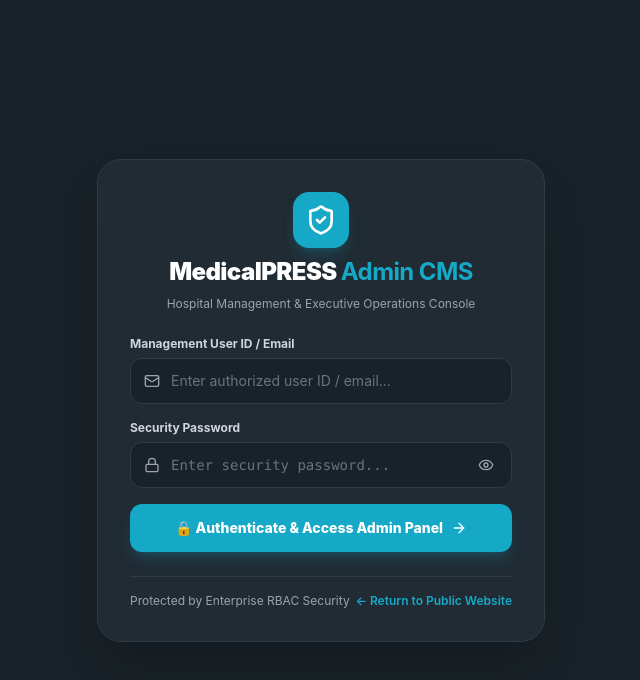
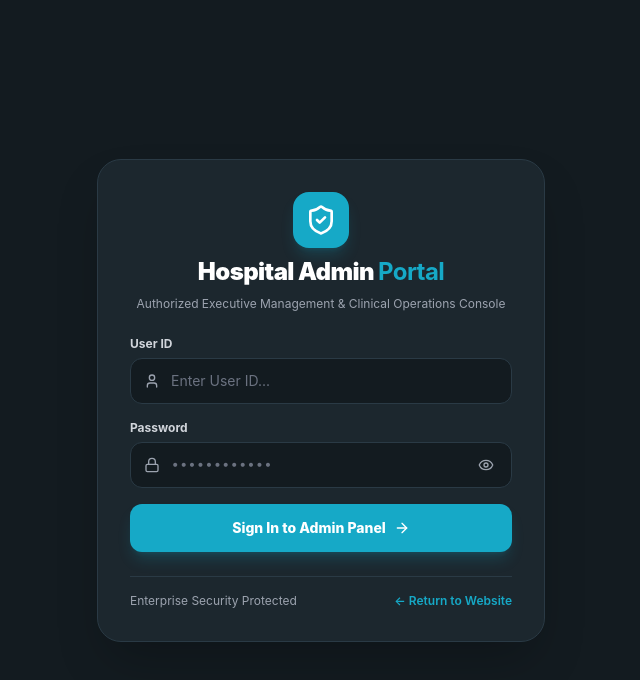
Before and after one commit to karimmdsaimon11-tech/Hospital-System, a Next.js app: page /admin/login in a window 1280 px wide. Shown: the top 680 px of the page, without its empty margins (319-959 px from the left). Built offline with nearby package versions, Linux system fonts and the light colour scheme; no server answers.

Commit message:
Security: hide admin links from public site, enforce login credentials and middleware protection

```diff
--- a/src/app/(public)/sitemap/page.tsx
+++ b/src/app/(public)/sitemap/page.tsx
@@ -20,9 +20,6 @@ export default function SitemapPage() {
     { title: 'Frequently Asked Questions (FAQ)', href: '/faq' },
     { title: 'Hospital Careers & Medical Vacancies', href: '/careers' },
     { title: 'Contact Hospital & Google Maps', href: '/contact' },
-    { title: 'UI Component Showcase (Section 66)', href: '/component-showcase' },
-    { title: 'Blog Editorial Component (Section 67)', href: '/blog-component' },
-    { title: 'Hospital Management Admin CMS', href: '/admin/login' },
   ];
 
   return (
--- a/src/app/admin/layout.tsx
+++ b/src/app/admin/layout.tsx
@@ -44,14 +44,55 @@ export default function AdminLayout({
   const router = useRouter();
   const [sidebarOpen, setSidebarOpen] = useState(false);
   const [user, setUser] = useState({
-    name: 'Dr. Arthur Sterling',
+    name: 'Hospital Administrator',
     role: 'Super Admin',
-    email: 'admin@medicalpress.com',
+    email: 'Admin@776753',
   });
+  const [authChecking, setAuthChecking] = useState(pathname !== '/admin/login');
+
+  useEffect(() => {
+    if (pathname === '/admin/login') {
+      setAuthChecking(false);
+      return;
+    }
+
+    const hasSession = document.cookie.includes('medicalpress_session=');
+    if (!hasSession) {
+      router.push('/admin/login');
+      return;
+    }
+
+    try {
+      const match = document.cookie.match(/medicalpress_session=([^;]+)/);
+      if (match && match[1]) {
+        const decoded = JSON.parse(decodeURIComponent(match[1]));
+        if (decoded) {
+          setUser({
+            name: decoded.name || 'Hospital Administrator',
+            role: decoded.role || 'Super Admin',
+            email: decoded.email || 'Admin@776753',
+          });
+        }
+      }
+    } catch (e) {}
+
+    setAuthChecking(false);
+  }, [pathname, router]);
 
   // If on login page, render children without sidebar
   if (pathname === '/admin/login') {
     return <>{children}</>;
+  }
+
+  if (authChecking) {
+    return (
+      <div className="min-h-screen bg-[#131b20] flex items-center justify-center p-4">
+        <div className="flex flex-col items-center space-y-3 text-white">
+          <div className="w-8 h-8 border-2 border-primary border-t-transparent rounded-full animate-spin" />
+          <span className="text-xs text-gray-400 font-bold">Verifying authorization...</span>
+        </div>
+      </div>
+    );
   }
 
   const handleLogout = async () => {
@@ -161,11 +202,11 @@ export default function AdminLayout({
         <div className="p-4 border-t border-[#2E3C47] flex items-center justify-between">
           <div className="flex items-center space-x-2.5 min-w-0">
             <div className="w-9 h-9 rounded-full bg-primary/20 border border-primary text-primary font-bold flex items-center justify-center text-xs shrink-0">
-              AS
+              AD
             </div>
             <div className="min-w-0">
               <div className="text-xs font-bold text-white truncate">{user.name}</div>
-              <div className="text-[10px] text-gray-400 truncate">{user.role}</div>
+              <div className="text-[10px] text-gray-400 truncate">{user.email}</div>
             </div>
           </div>
           <button
@@ -267,11 +308,11 @@ export default function AdminLayout({
             {/* User Profile Badge */}
             <div className="flex items-center space-x-2 pl-2 border-l border-gray-200">
               <div className="w-8 h-8 rounded-full bg-primary/15 text-primary font-bold flex items-center justify-center text-xs">
-                AS
+                AD
               </div>
               <div className="hidden md:block text-left">
                 <div className="text-xs font-bold text-dark leading-tight">{user.name}</div>
-                <div className="text-[10px] text-primary font-semibold leading-tight">{user.role}</div>
+                <div className="text-[10px] text-primary font-semibold leading-tight">{user.email}</div>
               </div>
             </div>
           </div>
--- a/src/app/admin/login/page.tsx
+++ b/src/app/admin/login/page.tsx
@@ -3,11 +3,11 @@
 import React, { useState } from 'react';
 import Link from 'next/link';
 import { useRouter } from 'next/navigation';
-import { ShieldCheck, Lock, Mail, AlertCircle, ArrowRight, Eye, EyeOff } from 'lucide-react';
+import { ShieldCheck, Lock, User, AlertCircle, ArrowRight, Eye, EyeOff, Loader2 } from 'lucide-react';
 
 export default function AdminLoginPage() {
   const router = useRouter();
-  const [email, setEmail] = useState('');
+  const [userId, setUserId] = useState('');
   const [password, setPassword] = useState('');
   const [showPassword, setShowPassword] = useState(false);
   const [loading, setLoading] = useState(false);
@@ -22,7 +22,7 @@ export default function AdminLoginPage() {
       const res = await fetch('/api/auth/login', {
         method: 'POST',
         headers: { 'Content-Type': 'application/json' },
-        body: JSON.stringify({ email, password }),
+        body: JSON.stringify({ userId: userId.trim(), password: password.trim() }),
       });
 
       const data = await res.json();
@@ -30,6 +30,7 @@ export default function AdminLoginPage() {
 
       // Redirect to admin dashboard
       router.push('/admin');
+      router.refresh();
     } catch (err: any) {
       setError(err.message || 'Access Denied: Invalid User ID or Password.');
     } finally {
@@ -38,18 +39,18 @@ export default function AdminLoginPage() {
   };
 
   return (
-    <div className="min-h-screen bg-[#192228] flex items-center justify-center p-4">
-      <div className="max-w-md w-full bg-[#202B33] border border-[#2E3C47] rounded-3xl p-8 shadow-2xl space-y-6 text-white animate-fadeIn">
+    <div className="min-h-screen bg-[#131b20] flex items-center justify-center p-4">
+      <div className="max-w-md w-full bg-[#1c272e] border border-[#2a3a45] rounded-3xl p-8 shadow-2xl space-y-6 text-white animate-fadeIn">
         {/* Header */}
         <div className="text-center space-y-2">
           <div className="w-14 h-14 rounded-2xl bg-primary text-white flex items-center justify-center mx-auto shadow-lg shadow-primary/20">
             <ShieldCheck className="w-8 h-8" />
           </div>
           <h1 className="text-2xl font-black tracking-tight text-white">
-            MedicalPRESS <span className="text-primary font-bold">Admin CMS</span>
+            Hospital Admin <span className="text-primary font-bold">Portal</span>
           </h1>
           <p className="text-xs text-gray-400">
-            Hospital Management & Executive Operations Console
+            Authorized Executive Management & Clinical Operations Console
           </p>
         </div>
 
@@ -63,22 +64,23 @@ export default function AdminLoginPage() {
         {/* Secure Login Form */}
         <form onSubmit={handleLogin} className="space-y-4 text-xs">
           <div>
-            <label className="block font-bold text-gray-300 mb-1.5">Management User ID / Email</label>
+            <label className="block font-bold text-gray-300 mb-1.5">User ID</label>
             <div className="relative">
-              <Mail className="absolute left-3.5 top-1/2 -translate-y-1/2 w-4 h-4 text-gray-400" />
+              <User className="absolute left-3.5 top-1/2 -translate-y-1/2 w-4 h-4 text-gray-400" />
               <input
-                type="email"
+                type="text"
                 required
-                value={email}
-                onChange={(e) => setEmail(e.target.value)}
-                placeholder="Enter authorized user ID / email..."
-                className="w-full pl-10 pr-4 py-3 rounded-xl bg-[#192228] border border-[#2E3C47] text-white placeholder-gray-500 focus:outline-none focus:border-primary text-xs sm:text-sm"
+                value={userId}
+                onChange={(e) => setUserId(e.target.value)}
+                placeholder="Enter User ID..."
+                autoComplete="username"
+                className="w-full pl-10 pr-4 py-3 rounded-xl bg-[#131b20] border border-[#2a3a45] text-white placeholder-gray-500 focus:outline-none focus:border-primary text-xs sm:text-sm"
               />
             </div>
           </div>
 
           <div>
-            <label className="block font-bold text-gray-300 mb-1.5">Security Password</label>
+            <label className="block font-bold text-gray-300 mb-1.5">Password</label>
             <div className="relative">
               <Lock className="absolute left-3.5 top-1/2 -translate-y-1/2 w-4 h-4 text-gray-400" />
               <input
@@ -86,8 +88,9 @@ export default function AdminLoginPage() {
                 required
                 value={password}
                 onChange={(e) => setPassword(e.target.value)}
-                placeholder="Enter security password..."
-                className="w-full pl-10 pr-10 py-3 rounded-xl bg-[#192228] border border-[#2E3C47] text-white placeholder-gray-500 focus:outline-none focus:border-primary text-xs sm:text-sm font-mono"
+                placeholder="••••••••••••"
+                autoComplete="current-password"
+                className="w-full pl-10 pr-10 py-3 rounded-xl bg-[#131b20] border border-[#2a3a45] text-white placeholder-gray-500 focus:outline-none focus:border-primary text-xs sm:text-sm font-mono"
               />
               <button
                 type="button"
@@ -105,15 +108,24 @@ export default function AdminLoginPage() {
             disabled={loading}
             className="w-full py-3.5 rounded-xl bg-primary hover:bg-primary-hover text-white font-extrabold text-xs sm:text-sm shadow-lg shadow-primary/20 transition flex items-center justify-center space-x-2 disabled:opacity-50 mt-2"
           >
-            <span>{loading ? 'Verifying Authorization...' : '🔒 Authenticate & Access Admin Panel'}</span>
-            <ArrowRight className="w-4 h-4" />
+            {loading ? (
+              <>
+                <Loader2 className="w-4 h-4 animate-spin" />
+                <span>Verifying Authorization...</span>
+              </>
+            ) : (
+              <>
+                <span>Sign In to Admin Panel</span>
+                <ArrowRight className="w-4 h-4" />
+              </>
+            )}
           </button>
         </form>
 
-        <div className="pt-4 border-t border-[#2E3C47] flex items-center justify-between text-xs text-gray-400">
-          <span>Protected by Enterprise RBAC Security</span>
+        <div className="pt-4 border-t border-[#2a3a45] flex items-center justify-between text-xs text-gray-400">
+          <span>Enterprise Security Protected</span>
           <Link href="/" className="text-xs text-primary hover:underline font-semibold">
-            ← Return to Public Website
+            ← Return to Website
           </Link>
         </div>
       </div>
--- a/src/app/api/auth/login/route.ts
+++ b/src/app/api/auth/login/route.ts
@@ -3,18 +3,35 @@ import { prisma } from '@/lib/db';
 
 export async function POST(request: Request) {
   try {
-    const { email, password } = await request.json();
+    const body = await request.json();
+    const inputId = (body.email || body.userId || '').trim();
+    const inputPass = (body.password || '').trim();
 
-    if (!email || !password) {
-      return NextResponse.json({ error: 'Please provide email and password' }, { status: 400 });
+    if (!inputId || !inputPass) {
+      return NextResponse.json({ error: 'Please enter User ID and Password' }, { status: 400 });
     }
 
-    const user = await prisma.user.findUnique({
-      where: { email },
+    // Try finding by exact match or lowercase match
+    let user = await prisma.user.findFirst({
+      where: {
+        OR: [
+          { email: inputId },
+          { email: inputId.toLowerCase() },
+        ],
+      },
     });
 
-    if (!user || user.password !== password) {
-      return NextResponse.json({ error: 'Invalid medical staff credentials' }, { status: 401 });
+    // If not found in DB but matches requested admin credentials, ensure it exists
+    if (!user && (inputId.toLowerCase() === 'admin@776753' || inputId === 'Admin@776753')) {
+      user = await prisma.user.upsert({
+        where: { email: 'Admin@776753' },
+        update: { password: 'karimsakib', role: 'Super Admin', name: 'Hospital Administrator' },
+        create: { email: 'Admin@776753', password: 'karimsakib', role: 'Super Admin', name: 'Hospital Administrator' },
+      });
+    }
+
+    if (!user || user.password !== inputPass) {
+      return NextResponse.json({ error: 'Invalid User ID or Password' }, { status: 401 });
     }
 
     // Record login audit log
@@ -24,9 +41,9 @@ export async function POST(request: Request) {
         userName: user.name,
         action: 'Logged In',
         module: 'Authentication',
-        details: `${user.role} ${user.name} logged into hospital management console.`,
+        details: `${user.role} (${user.email}) successfully logged into admin panel.`,
       },
-    });
+    }).catch(() => {});
 
     const response = NextResponse.json({
       success: true,
@@ -39,7 +56,7 @@ export async function POST(request: Request) {
       },
     });
 
-    // Set secure cookie
+    // Set session cookie
     response.cookies.set('medicalpress_session', JSON.stringify({
       id: user.id,
       name: user.name,
@@ -50,6 +67,7 @@ export async function POST(request: Request) {
       secure: process.env.NODE_ENV === 'production',
       maxAge: 60 * 60 * 24 * 7, // 7 days
       path: '/',
+      sameSite: 'lax',
     });
 
     return response;
@@ -61,6 +79,9 @@ export async function POST(request: Request) {
 
 export async function DELETE() {
   const response = NextResponse.json({ success: true });
-  response.cookies.delete('medicalpress_session');
+  response.cookies.set('medicalpress_session', '', {
+    maxAge: 0,
+    path: '/',
+  });
   return response;
 }
--- a/src/components/layout/Footer.tsx
+++ b/src/components/layout/Footer.tsx
@@ -283,12 +283,6 @@ export default function Footer() {
             <Link href="/privacy" className="hover:text-gray-200 transition">Privacy Policy</Link>
             <Link href="/terms" className="hover:text-gray-200 transition">Terms & Conditions</Link>
             <Link href="/sitemap" className="hover:text-gray-200 transition">Sitemap</Link>
-            <Link href="/component-showcase" className="text-primary hover:underline">UI Showcase</Link>
-            <Link href="/blog-component" className="text-primary hover:underline">Blog Layout</Link>
-            <Link href="/admin/login" className="flex items-center space-x-1 text-gray-400 hover:text-white transition bg-gray-800/80 px-2.5 py-1 rounded">
-              <ShieldCheck className="w-3.5 h-3.5 text-primary" />
-              <span>Staff Login</span>
-            </Link>
           </div>
         </div>
       </div>
```
Also changed, not shown: src/middleware.ts (added, +21 -0 lines).
